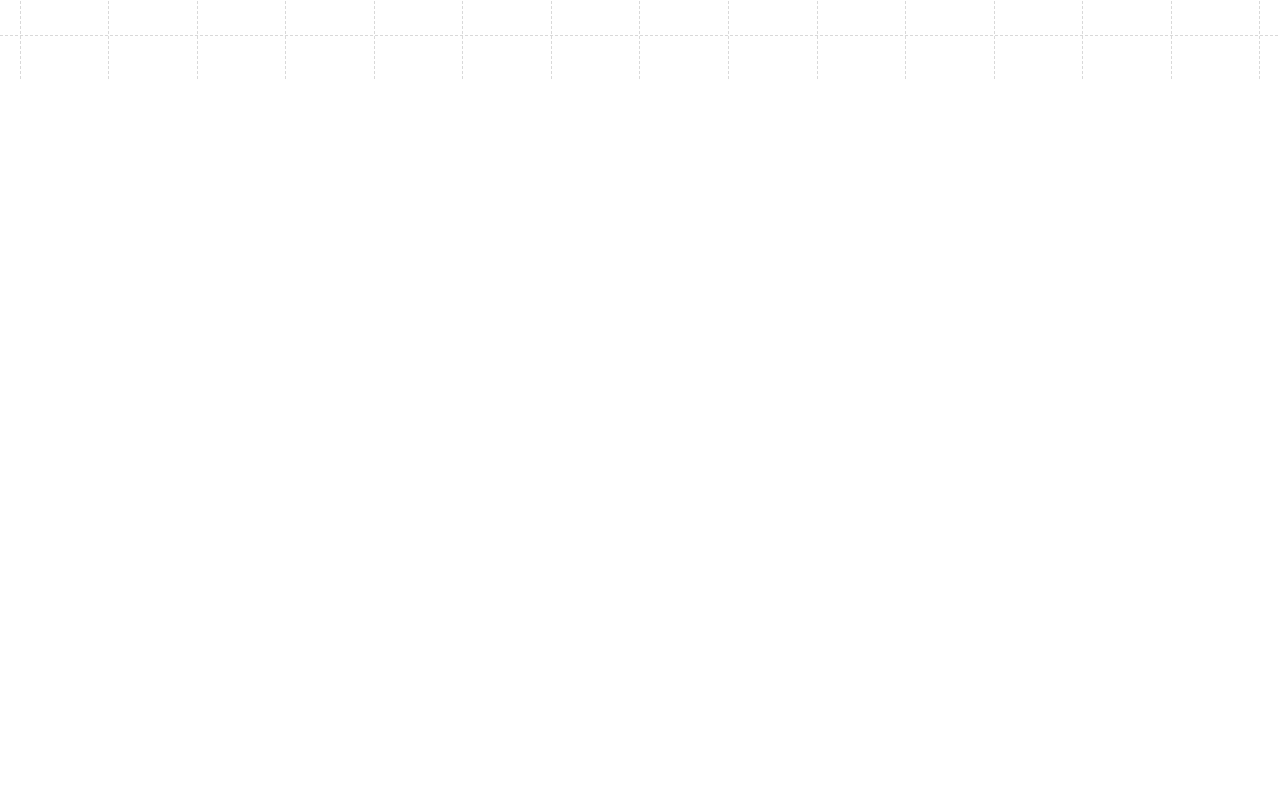
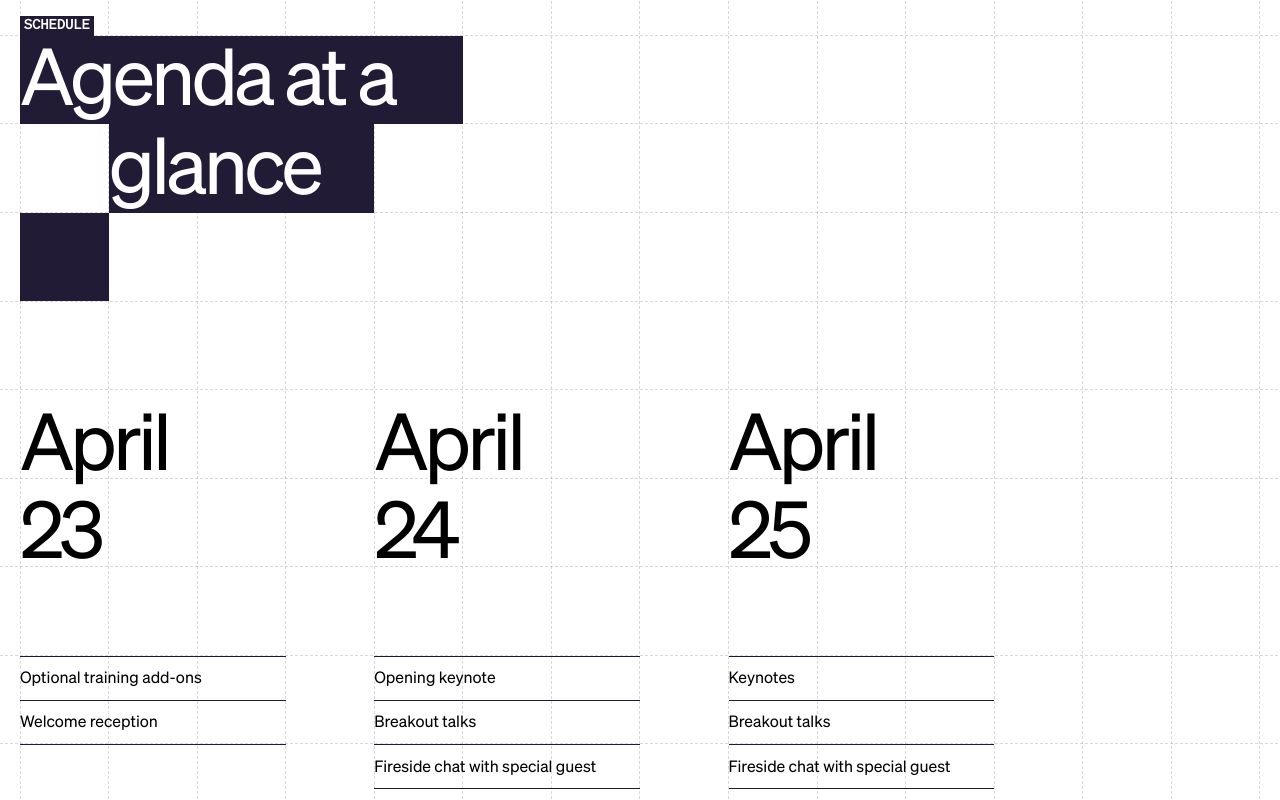
Before and after one commit to 3Ryuusei3/stripe-sessions24-clone, a React (Vite) app: page / in a window 1280 px wide. Shown: the part 3020-3820 px from the top of the page. Before the commit the page ends 3100 px from the top, so only its background shows below. Built offline with nearby package versions, Linux system fonts and the light colour scheme.

Commit message:
Schedule title done and dates started

```diff
--- /dev/null
+++ b/public/scheduleData.json
@@ -0,0 +1,31 @@
+[
+  {
+    "day": "23",
+    "month": "April",
+    "activities": [
+      "Optional training add-ons",
+      "Welcome reception"
+    ]
+  },
+  {
+    "day": "24",
+    "month": "April",
+    "activities": [
+      "Opening keynote",
+      "Breakout talks",
+      "Fireside chat with special guest",
+      "Sessions celebration",
+      "Expo hall"
+    ]
+  },
+  {
+    "day": "25",
+    "month": "April",
+    "activities": [
+      "Keynotes",
+      "Breakout talks",
+      "Fireside chat with special guest",
+      "Expo hall"
+    ]
+  }
+]
--- a/src/App.scss
+++ b/src/App.scss
@@ -2,7 +2,6 @@
 @import "./styles/background_grid.scss";
 @import "./styles/header.scss";
 @import "./styles/main.scss";
-@import "./styles/overview.scss";
 
 :root {
   /* General */
@@ -253,6 +252,7 @@ textarea {
     width: 100%;
     object-fit: cover;
     filter: blur(var(--img-blur));
+    opacity: var(--img-opacity);
     position: relative;
     z-index: -1;
   }
--- /dev/null
+++ b/src/atoms/Schedule/ScheduleDates.tsx
@@ -0,0 +1,37 @@
+import { useEffect, useState } from 'react';
+
+interface Date {
+  day: string;
+  month: string;
+  activities: string[];
+}
+
+export function ScheduleDates() {
+  const [data, setData] = useState<Date[]>([]);
+
+  useEffect(() => {
+    fetch('/scheduleData.json')
+      .then(response => response.json())
+      .then(data => {
+        setData(data);
+      });
+  }, []);
+
+  return (
+    <div className="dates__container">
+      {data.map((item, index) => (
+        <div className="dates__card" key={index}>
+          <div className="dates__card--date">
+            <h2 className="dates__card--month">{item.month}</h2>
+            <h2 className="dates__card--day">{item.day}</h2>
+          </div>
+          <div className="dates__card--activities">
+            {item.activities.map((activity, index) => (
+              <p key={index}>{activity}</p>
+            ))}
+          </div>
+        </div>
+      ))}
+    </div>
+  )
+}
--- /dev/null
+++ b/src/atoms/Schedule/ScheduleTitle.tsx
@@ -0,0 +1,17 @@
+export function ScheduleTitle() {
+
+  return (
+    <div className="schedule__container">
+      <div className="schedule__container--title">
+        <div className="section-subtitle">
+          <span>Schedule</span>
+        </div>
+        <div className="section-title">
+          <div><h2>Agenda at a </h2></div>
+          <div><h2>glance</h2></div>
+          <div><h2></h2></div>
+        </div>
+      </div>
+    </div>
+  )
+}
--- /dev/null
+++ b/src/components/Schedule/Schedule.tsx
@@ -0,0 +1,12 @@
+import { ScheduleDates } from "../../atoms/Schedule/ScheduleDates";
+import { ScheduleTitle } from "../../atoms/Schedule/ScheduleTitle";
+
+export function Schedule() {
+
+  return (
+    <>
+      <ScheduleTitle />
+      <ScheduleDates />
+    </>
+  )
+}
--- a/src/components/Wave/Wave.tsx
+++ b/src/components/Wave/Wave.tsx
@@ -2,12 +2,15 @@ import { useEffect, useState } from 'react';
 
 export function Wave() {
   const [blur, setBlur] = useState(0);
+  const [opacity, setOpacity] = useState(1);
 
   useEffect(() => {
     const handleScroll = () => {
       const scrollY = window.scrollY;
       const blurValue = Math.min(50, scrollY / 2000 * 50);
+      const opacityValue = Math.max(0.5, 1 - scrollY / 2000 * 0.5);
       setBlur(blurValue);
+      setOpacity(opacityValue);
     };
 
     window.addEventListener('scroll', handleScroll);
@@ -19,7 +22,9 @@ export function Wave() {
 
   return (
     <div className="wave__container">
-      <img src="/wave.svg" alt="Wave" style={{ ['--img-blur' as string]: `${blur}px` }} />
+      <img src="/wave.svg" alt="Wave" style={{
+        ['--img-blur' as string]: `${blur}px`,
+        ['--img-opacity' as string]: `${opacity}` }} />
     </div>
   )
 }
--- a/src/pages/Index/Index.tsx
+++ b/src/pages/Index/Index.tsx
@@ -1,5 +1,6 @@
 import { Hero } from "../../components/Hero/Hero";
 import { Overview } from "../../components/Overview/Overview";
+import { Schedule } from "../../components/Schedule/Schedule";
 
 export function Index() {
 
@@ -7,6 +8,7 @@ export function Index() {
     <main>
       <Hero />
       <Overview />
+      <Schedule />
     </main>
   )
 }
--- a/src/styles/main.scss
+++ b/src/styles/main.scss
@@ -1,4 +1,7 @@
 @import './hero.scss';
+@import "./overview.scss";
+@import "./schedule.scss";
+
 
 main {
   position: relative;
--- /dev/null
+++ b/src/styles/schedule.scss
@@ -0,0 +1,76 @@
+.schedule__container {
+  position: relative;
+  width: 100%;
+  max-width: var(--max-width);
+  margin: calc(2* var(--grid-column-width)) auto 0;
+  padding-inline: var(--grid-gutter-width);
+  display: grid;
+  grid-template-rows: repeat(3, var(--grid-column-width));
+  column-gap: var(--grid-column-width);
+  width: 100%;
+
+  &--title {
+    position: relative;
+    grid-row: 1 / span 4;
+
+    @media screen and (max-width: 900px) {
+      grid-row: 1 / span 4;
+    }
+
+    .section-title div {
+      &:first-child {
+        width: calc(5 * var(--grid-column-width));
+      }
+
+      &:nth-child(2) {
+        margin-left: var(--grid-column-width);
+        width: calc(3 * var(--grid-column-width));
+      }
+
+      &:nth-child(3) {
+        width: calc(1 * var(--grid-column-width));
+      }
+    }
+  }
+}
+
+.dates__container {
+  position: relative;
+  width: 100%;
+  max-width: var(--max-width);
+  margin: calc(1 * var(--grid-column-width)) auto 0;
+  padding-inline: var(--grid-gutter-width);
+  display: grid;
+  grid-template-columns: repeat(var(--grid-column-count), var(--grid-column-width));
+  row-gap: var(--grid-column-width);
+  width: 100%;
+
+  .dates__card {
+    grid-column: span calc(var(--grid-column-count) / 3.5);
+    @media screen and (max-width: 900px) {
+      grid-column: span calc(var(--grid-column-count) / 2);
+    }
+    display: flex;
+    flex-direction: column;
+    margin-right: var(--grid-column-width);
+    row-gap: var(--grid-column-width);
+
+    h2 {
+      height: var(--grid-column-width);
+      transform: translateY(calc(var(--grid-column-width) / 6));
+    }
+
+    &--activities {
+      border-top: 1px solid var(--color-black-primary);
+      display: flex;
+      flex-direction: column;
+
+      p {
+        height: calc(var(--grid-column-width) / 2);
+        display: flex;
+        align-items: center;
+        border-bottom: 1px solid var(--color-black-primary);
+      }
+    }
+  }
+}
```
